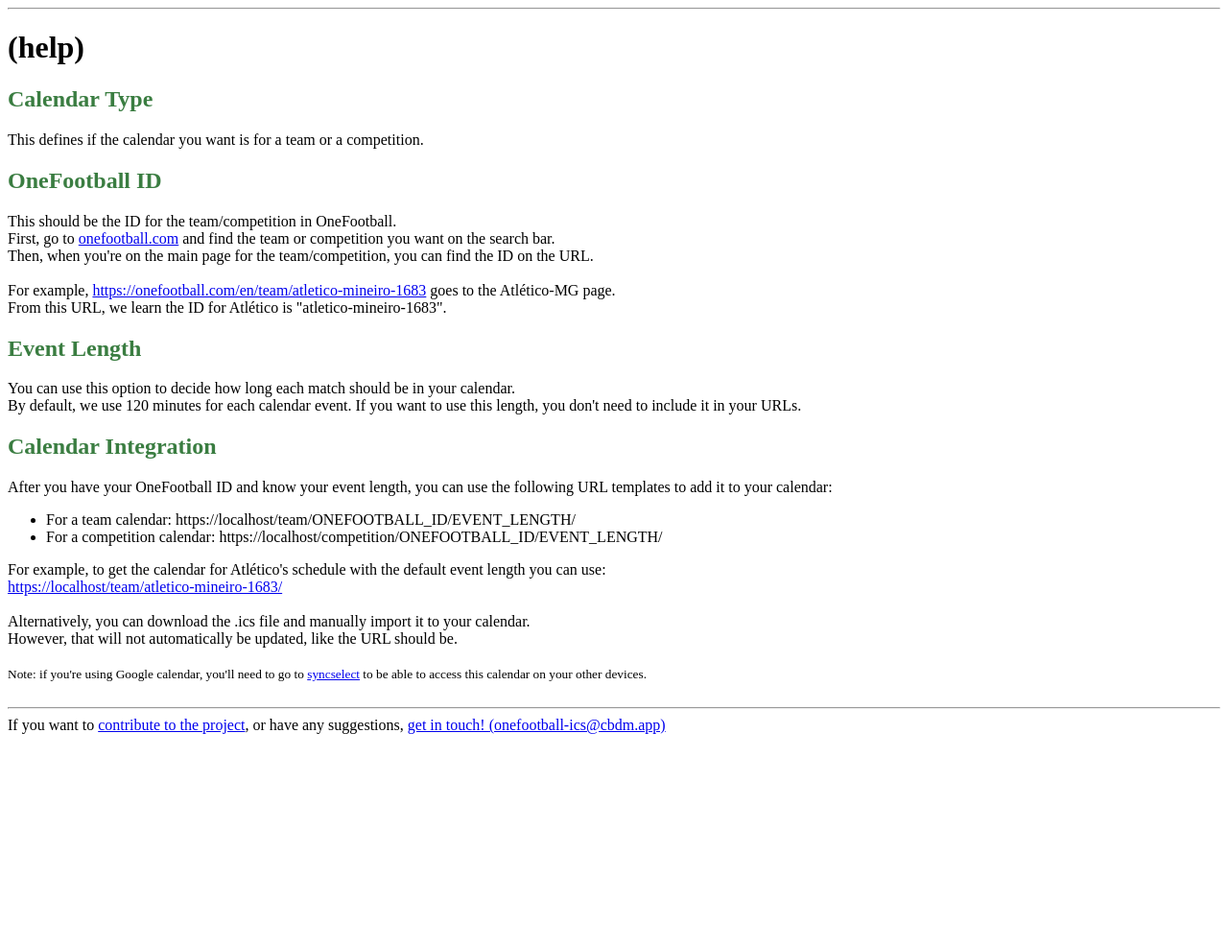
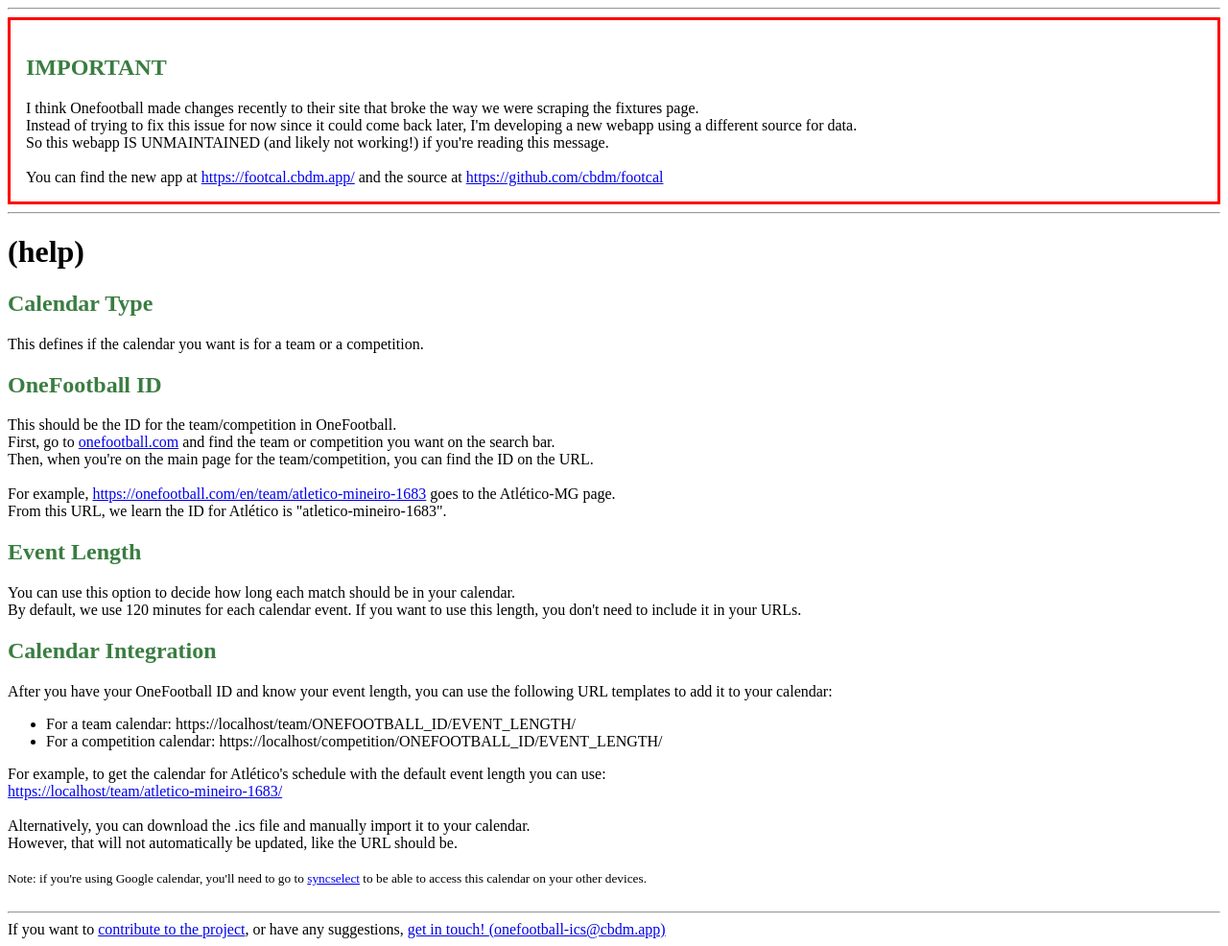
Before and after one commit to cbdm/onefootball-ics, a Flask app: page /help/ in a window 1280 px wide. Shown: the part 63-1049 px from the top of the page at 96% size. Before the commit the page ends 828 px from the top, so only its background shows below. Run offline with Flask 2, Linux system fonts and the light colour scheme; some libraries are stand-ins or nearby versions.

Commit message:
breaking notice

```diff
--- a/templates/base.html
+++ b/templates/base.html
@@ -53,6 +53,15 @@
         <a class="nav_bar" href="{{ url_for('help') }}">help</a>
     </nav>
     <hr>
+    <div style="border-width:3px; border-style:solid; border-color:#FF0000; padding: 1em;">
+        <h2>IMPORTANT</h2>
+        I think Onefootball made changes recently to their site that broke the way we were scraping the fixtures page.<br/>
+        Instead of trying to fix this issue for now since it could come back later, I'm developing a new webapp using a different source for data.<br/>
+        So this webapp IS UNMAINTAINED (and likely not working!) if you're reading this message.<br/>
+        <br/>
+        You can find the new app at <a href="https://footcal.cbdm.app/">https://footcal.cbdm.app/</a> and the source at <a href="https://github.com/cbdm/footcal">https://github.com/cbdm/footcal</a>
+    </div>
+    <hr>
     <div class="content">
         {% for message in get_flashed_messages() %}
             <div class="alert">{{ message }}</div>
```
Also changed, not shown: README.md.
